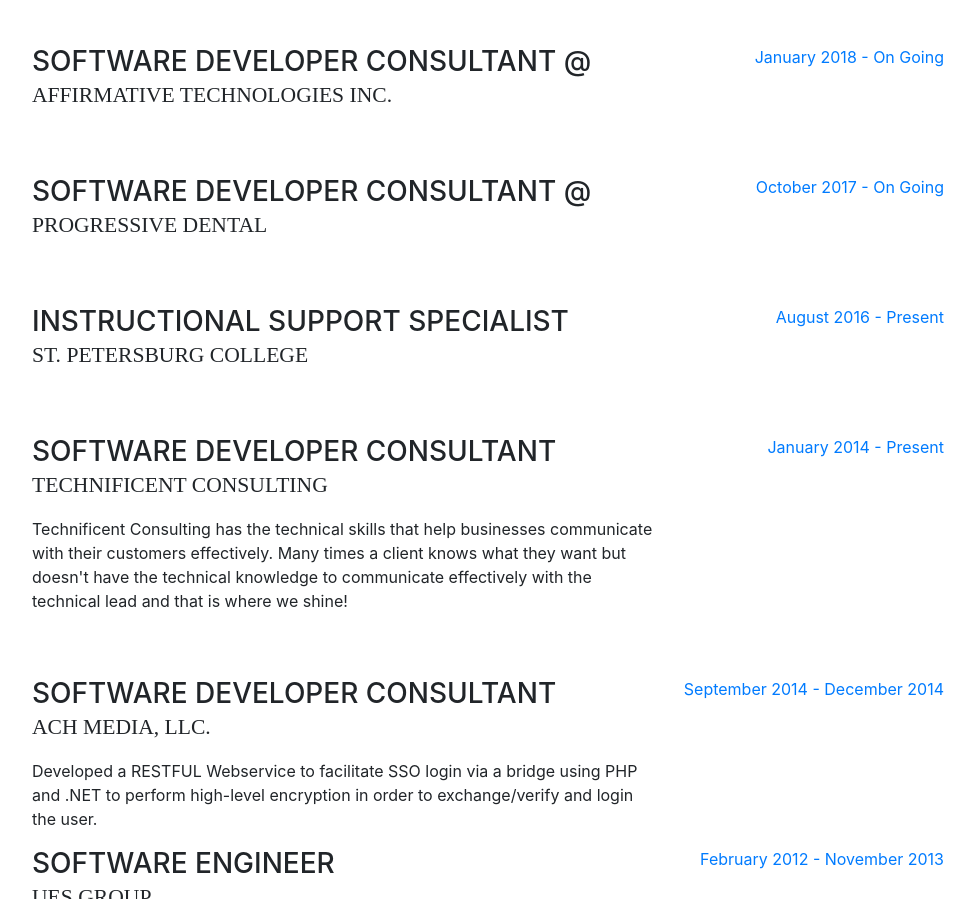
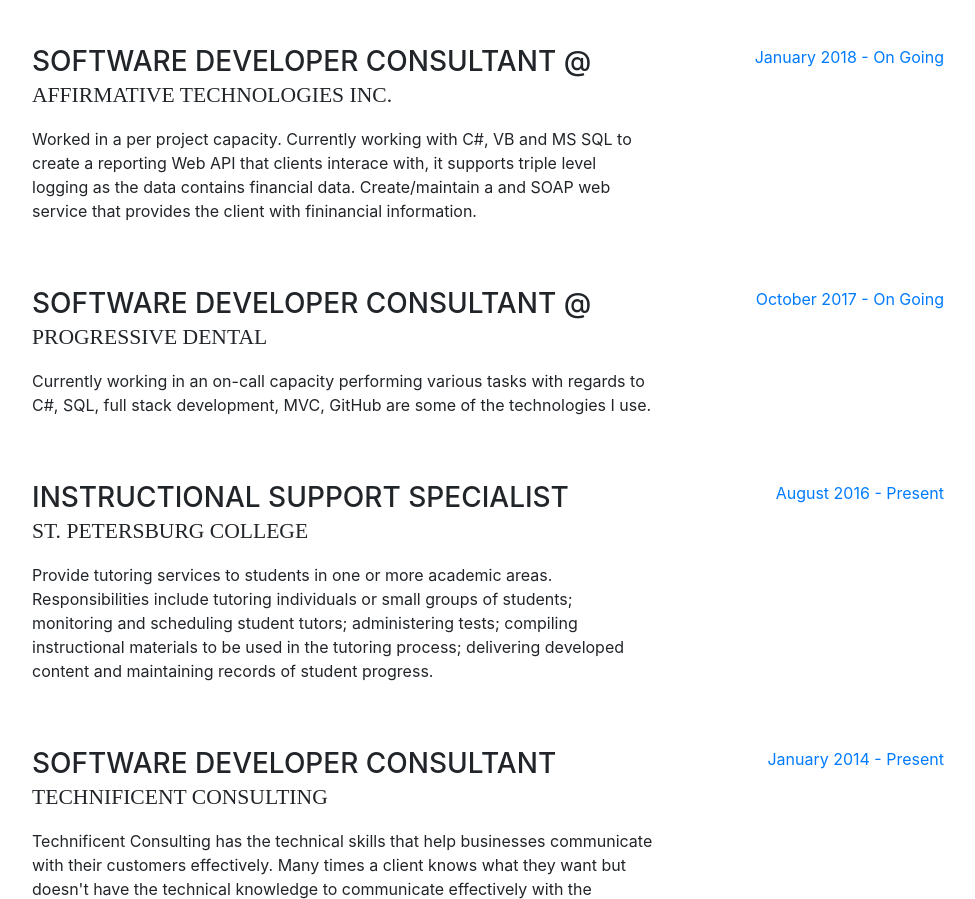
Before and after one commit to technificentConsulting/technificentconsulting.github.io, a website with bundled scripts: page index.html in a window 1280 px wide. Shown: the part 889-1788 px from the top of the page, without its empty margins (288-1263 px from the left). Built offline with nearby package versions, Linux system fonts and the light colour scheme; a web font is replaced by a local one.

Commit message:
Revert "Merge branch 'master' of https://github.com/technificentConsulting/technificentconsulting.github.io"
This reverts commit e2bff29e3cbced3d741fef6ccfaefe69127d61e3, reversing
changes made to 52a12ccc7d0f2b80bb5dc356e409401895f4ac60.

```diff
--- a/index.html
+++ b/index.html
@@ -134,6 +134,7 @@
             <div class="resume-content mr-auto">
               <h3 class="mb-0">Software Developer Consultant @</h3>
               <div class="subheading mb-3">Affirmative Technologies Inc.</div>
+              <p>Worked in a per project capacity.  Currently working with C#, VB and MS SQL to create a reporting Web API that clients interace with, it supports triple level logging as the data contains financial data.  Create/maintain a and SOAP web service that provides the client with fininancial information.</p>
             </div>
             <div class="resume-date text-md-right">
               <span class="text-primary">January 2018 - On Going</span>
@@ -143,6 +144,7 @@
             <div class="resume-content mr-auto">
               <h3 class="mb-0">Software Developer Consultant @</h3>
               <div class="subheading mb-3">Progressive Dental</div>
+              <p>Currently working in an on-call capacity performing various tasks with regards to C#, SQL, full stack development, MVC, GitHub are some of the technologies I use.</p>
             </div>
             <div class="resume-date text-md-right">
               <span class="text-primary">October 2017 - On Going</span>
@@ -153,6 +155,7 @@
             <div class="resume-content mr-auto">
               <h3 class="mb-0">Instructional Support Specialist</h3>
               <div class="subheading mb-3">St. Petersburg College</div>
+              <p>Provide tutoring services to students in one or more academic areas.  Responsibilities include tutoring individuals or small groups of students; monitoring and scheduling student tutors; administering tests; compiling instructional materials to be used in the tutoring process; delivering developed content and maintaining records of student progress.</p>
             </div>
             <div class="resume-date text-md-right">
               <span class="text-primary">August 2016 - Present</span>
```
